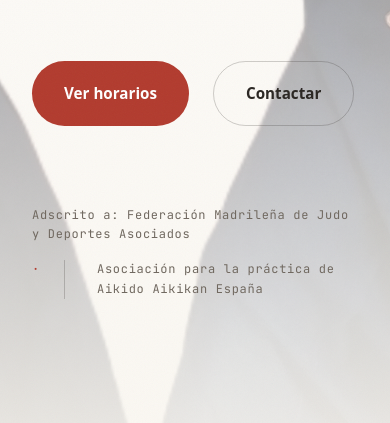
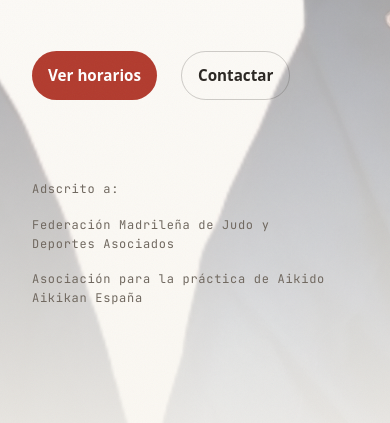
Before and after one commit to svallev/Club_Aikido_Paracuellos, a website built with Vite: page index.html in a window 390 px wide. Shown: the part 421-844 px from the top of the page. Built offline with nearby package versions, Linux system fonts and the light colour scheme.

Commit message:
mejoras responsive

```diff
--- a/index.html
+++ b/index.html
@@ -85,7 +85,8 @@
             <a href="#contacto" class="btn btn--ghost">Contactar</a>
           </div>
           <p class="hero__affil">
-            <span>Adscrito a: Federación Madrileña de Judo y Deportes Asociados</span>
+            Adscrito a:
+            <span>Federación Madrileña de Judo y Deportes Asociados</span>
             <span>Asociación para la práctica de Aikido Aikikan España</span>
           </p>
         </div>
--- a/src/css/components.css
+++ b/src/css/components.css
@@ -154,15 +154,28 @@
   gap: var(--space-3);
 }
 
+/* En móvil los botones del hero son más compactos */
+.hero__cta .btn {
+  padding: var(--space-2) var(--space-2);
+}
+
 .hero__affil {
   margin-top: var(--space-10);
   display: flex;
-  flex-wrap: wrap;
+  flex-direction: column;
+  align-items: flex-start;
   row-gap: var(--space-2);
   font-family: var(--font-mono);
   font-size: var(--text-xs);
   letter-spacing: var(--tracking-wide);
   color: var(--muted);
+}
+
+/* En tablet y móvil los spans se muestran como listado (uno debajo de otro,
+   sin separador). En escritorio vuelven a disposición horizontal. */
+@media (min-width: 1024px) {
+  .hero__affil {
+    flex-flow: row wrap;
   }
 
   .hero__affil span + span {
@@ -173,10 +186,10 @@
   }
 
   .hero__affil span + span::before {
-  content: '·';
     position: absolute;
     left: calc(-1 * var(--space-4) - 1px);
     color: var(--accent);
+  }
 }
 
 /* ---- Header grande para páginas interiores ---- */
```
Lines whose indentation alone changed are shown as unchanged.
